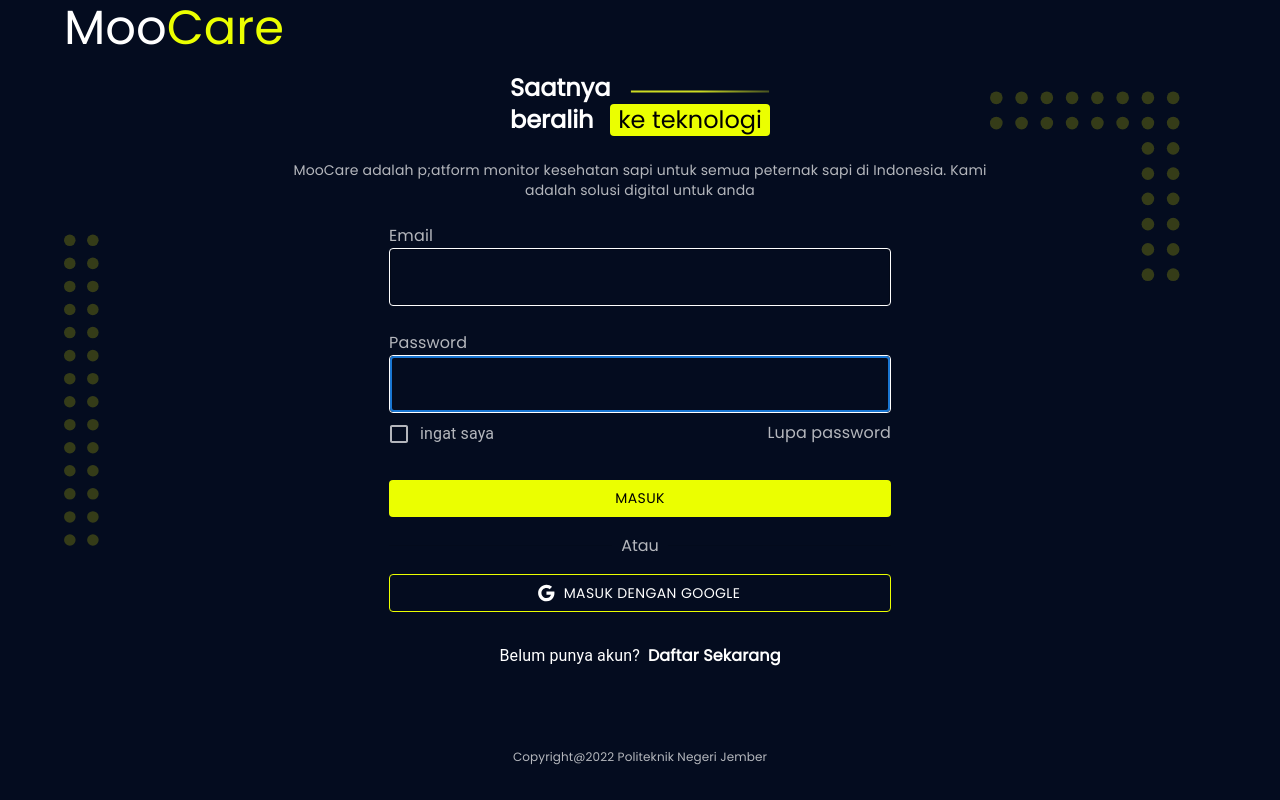
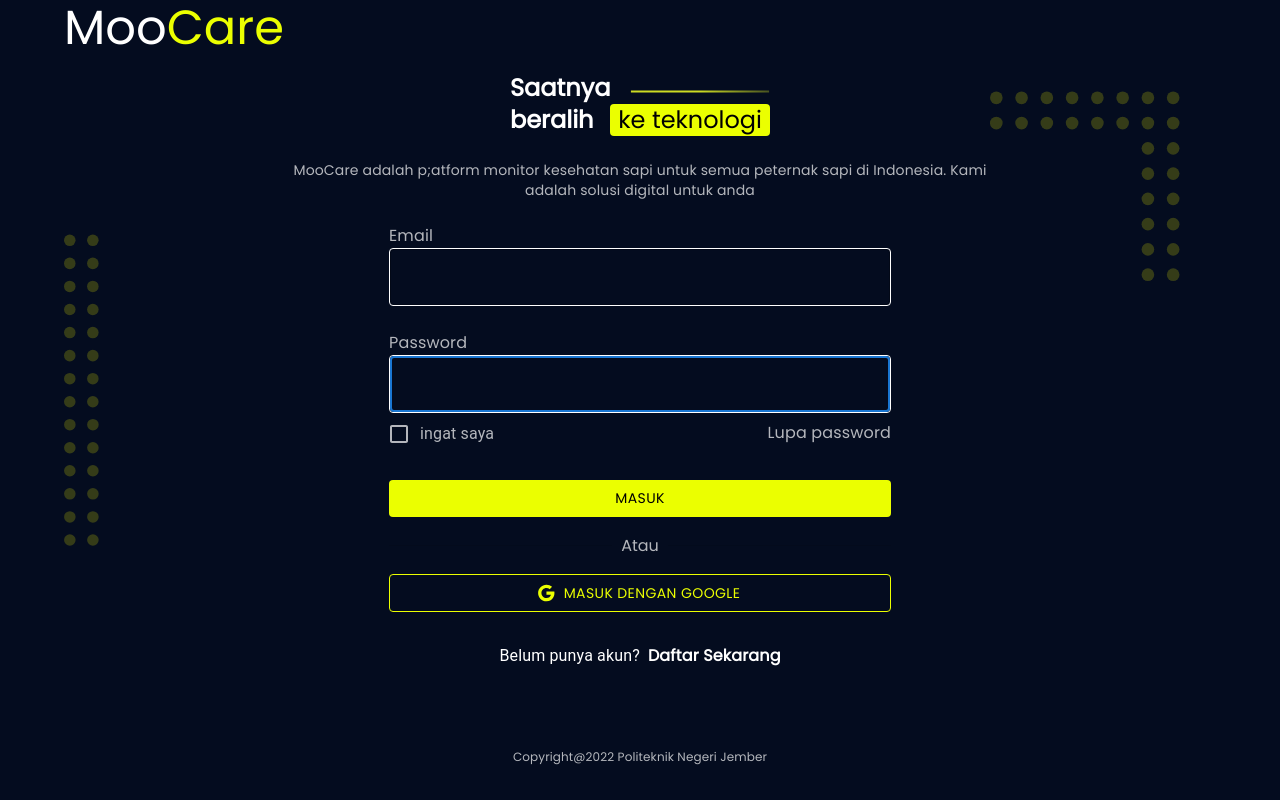
Before and after one commit to SyaugiSA/web-cow-care, a Next.js app: page /login in a window 1280 px wide. Built offline with nearby package versions, Linux system fonts and the light colour scheme.

Commit message:
update login page

```diff
--- a/pages/login.js
+++ b/pages/login.js
@@ -14,12 +14,6 @@
 const fontFamily = "Poppins";
 const color1 = "#ffffff";
 const color2 = "#EBFF00";
-
-const styles = (theme) => {
-  form: {
-    color: color1;
-  }
-};
 
 export default function Login() {
   return (
@@ -206,17 +200,16 @@
           <Button
             type="button"
             href="/login/google"
-            startIcon={<GoogleIcon />}
+            startIcon={<GoogleIcon sx={{ fill: color2 }} />}
             sx={{
               border: 1,
               borderColor: color2,
               borderRadius: 1,
               fontFamily,
-              color: "black",
               width: "100%",
               my: 2,
               mb: 4,
-              color: color1,
+              color: color2,
             }}
           >
             Masuk dengan Google
```
